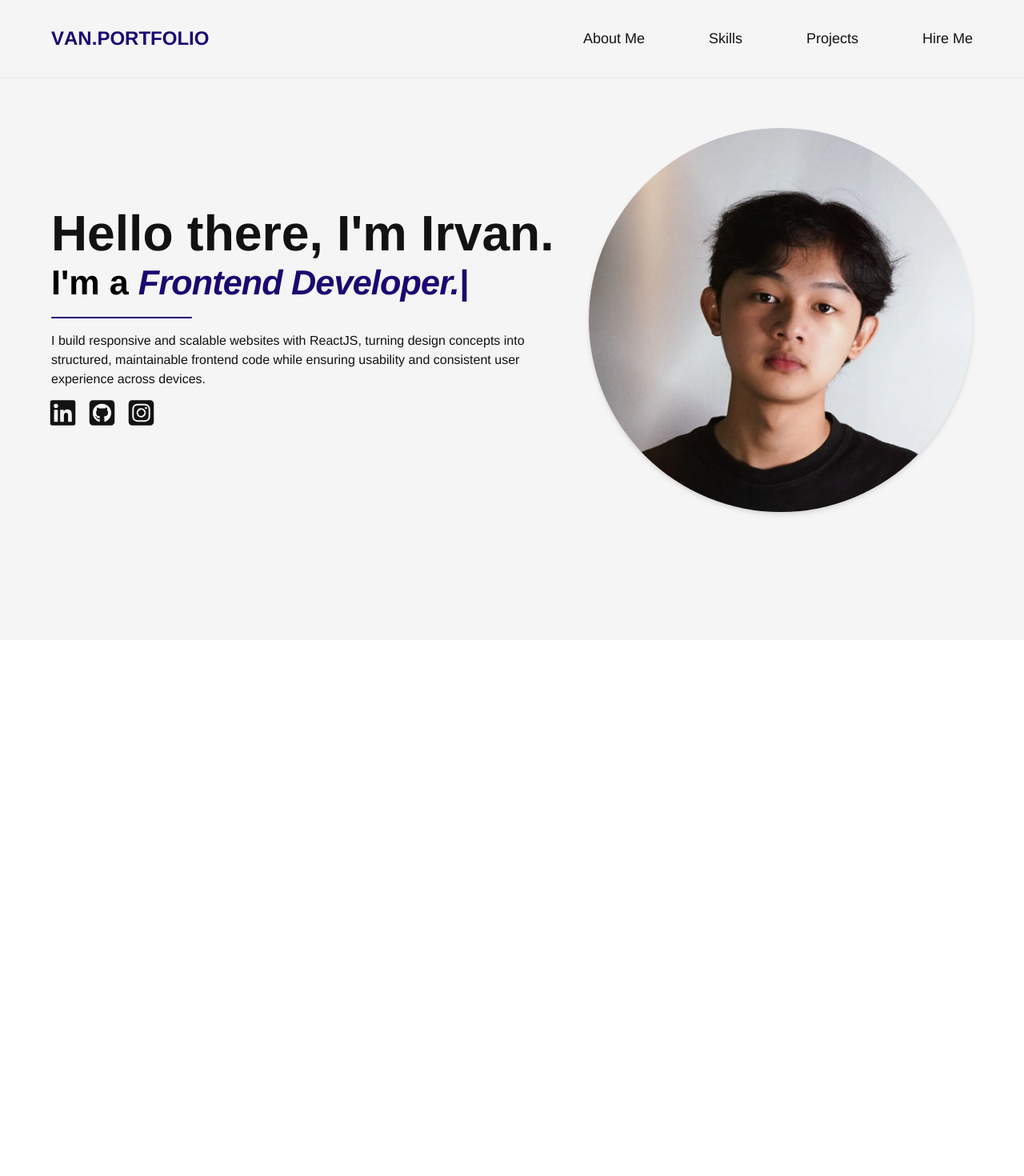
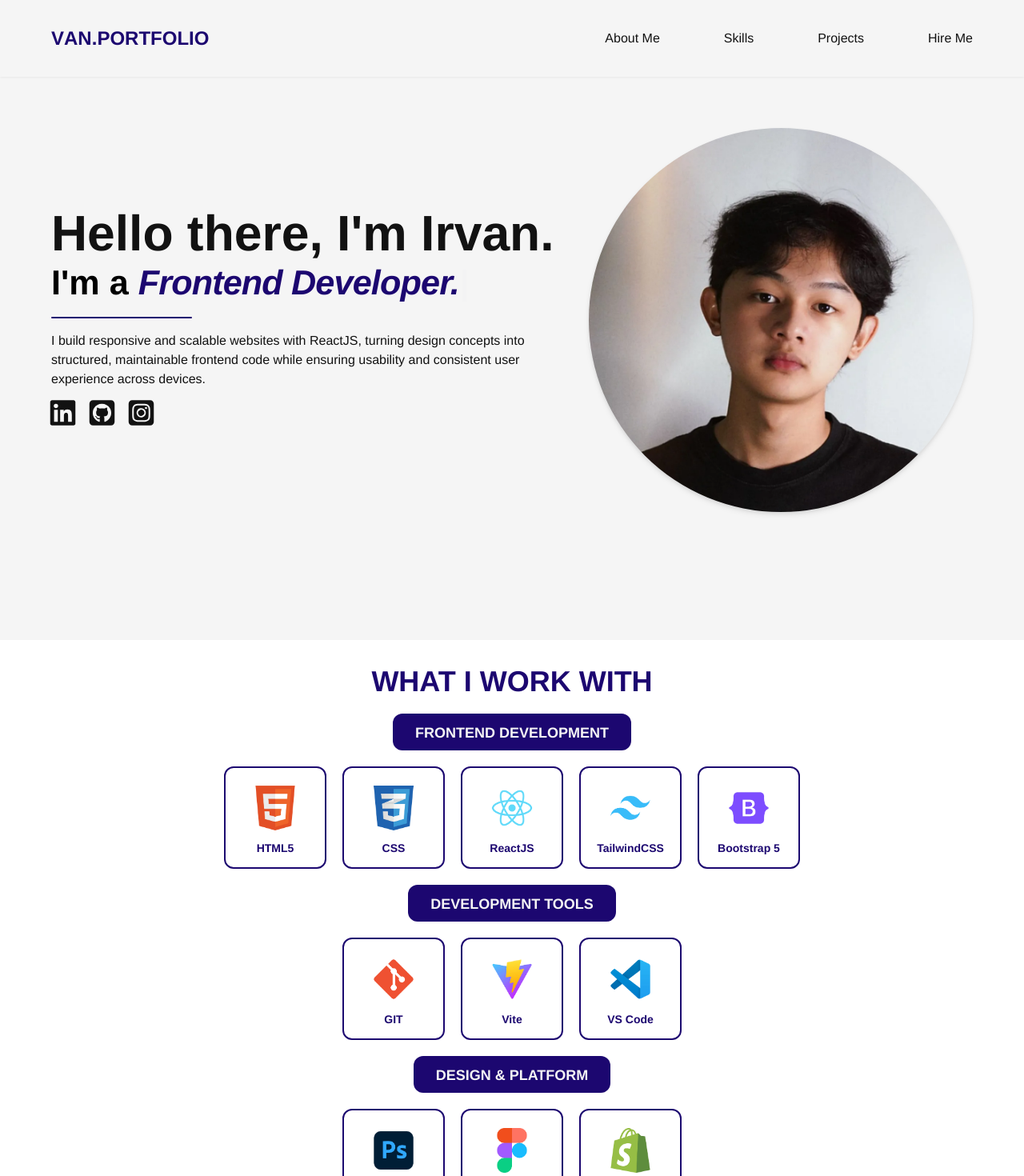
Before and after one commit to IrvanDevs/devs-portfolio, a React (Vite) app: page / in a window 1280 px wide. Shown: the top 1470 px of the page at 80% size. Before the commit the page ends 800 px from the top, so only its background shows below. Built offline with nearby package versions, Linux system fonts and the light colour scheme.

Commit message:
skill section

```diff
--- a/src/App.jsx
+++ b/src/App.jsx
@@ -1,11 +1,13 @@
-import AboutMe from "./sections/aboutMe"
-import Header from "./sections/header"
+import AboutMe from './sections/aboutMe'
+import Header from './sections/header'
+import Skills from './sections/Skills'
 
 function App() {
   return (
     <>
       <Header />
       <AboutMe />
+      <Skills />
     </>
   )
 }
--- /dev/null
+++ b/src/components/skill-box.jsx
@@ -0,0 +1,8 @@
+export default function SkillBox( {logo, skillTitle} ){
+    return(
+        <div className='w-[8rem] h-[8rem] aspect-square border-2 border-primary rounded-xl flex flex-col gap-3 items-center justify-center hover:scale-110 transition-all duration-300 '>
+            <img src={logo} alt={`${skillTitle}-logo`} className='w-[3.5rem] h-[3.5rem] object-contain mt-2 pointer-events-none' />
+            <p className='text-primary text-sm font-bold'>{skillTitle}</p>
+        </div>
+    )
+}
--- /dev/null
+++ b/src/components/skill-component.jsx
@@ -0,0 +1,30 @@
+// library
+import { BlurFade } from '@/components/ui/blur-fade';
+
+import SkillBox from './skill-box';
+
+export default function Skill({skillCategory, skillBox}){
+    return(
+        <div>
+            {/* skill section */}
+            <BlurFade direction='down' duration={0.8} delay={0.2} inView>
+                <div className='bg-primary py-2 px-7 rounded-xl w-fit mx-auto'>
+                    <p className='text-tertiary text-lg font-bold mt-0.5'>{skillCategory}</p>
+                </div>
+            </BlurFade>
+
+            {/* skill box */}
+            <div className='mt-5 flex gap-5 justify-center items-center'>
+                {skillBox.map((skill, index)=>(
+                    <BlurFade key={skill.skillTitle} duration={0.7} delay={0.2 + index * 0.2} direction='up' inView>
+                        <SkillBox
+                            key={skill.skillTitle}
+                            logo = {skill.logo}
+                            skillTitle = {skill.skillTitle}
+                        />
+                    </BlurFade>
+                ))}
+            </div>
+        </div>
+    )
+}
--- /dev/null
+++ b/src/data/HeaderData.jsx
@@ -0,0 +1,4 @@
+export const header = {
+    title: 'VAN.PORTFOLIO',
+    navList: ['About Me', 'Skills', 'Projects', 'Hire Me']
+};
--- /dev/null
+++ b/src/data/SkillsData.jsx
@@ -0,0 +1,49 @@
+// logo
+import html from '../assets/logo/html5.webp'
+import css from '../assets/logo/css.webp'
+import react from '../assets/logo/reactjs.webp'
+import tailwindcss from '../assets/logo/tailwindcss.webp'
+import bootstrap from '../assets/logo/bootstrap.webp'
+import git from '../assets/logo/git.webp'
+import vite from '../assets/logo/vite.webp'
+import vscode from '../assets/logo/vscode.webp'
+import photoshop from '../assets/logo/photoshop.webp'
+import figma from '../assets/logo/figma.webp'
+import shopify from '../assets/logo/shopify.webp'
+
+
+
+export const skills = {
+    title: 'WHAT I WORK WITH',
+    categories: [
+        // frontend development
+        {
+            skillCategory: 'FRONTEND DEVELOPMENT',
+            skillBox: [
+                { logo: html, skillTitle: 'HTML5' },
+                { logo: css, skillTitle: 'CSS' },
+                { logo: react, skillTitle: 'ReactJS' },
+                { logo: tailwindcss, skillTitle: 'TailwindCSS' },
+                { logo: bootstrap, skillTitle: 'Bootstrap 5' }
+            ]
+        },
+        // development tools
+        {
+            skillCategory: 'DEVELOPMENT TOOLS',
+            skillBox: [
+                { logo: git, skillTitle: 'GIT' },
+                { logo: vite, skillTitle: 'Vite' },
+                { logo: vscode, skillTitle: 'VS Code' },
+            ]
+        },
+        // design and platform
+        {
+            skillCategory: 'DESIGN & PLATFORM',
+            skillBox: [
+                { logo: photoshop, skillTitle: 'Photoshop' },
+                { logo: figma, skillTitle: 'Figma' },
+                { logo: shopify, skillTitle: 'Shopify' },
+            ]
+        },
+    ]
+};
--- a/src/sections/Header.jsx
+++ b/src/sections/Header.jsx
@@ -2,22 +2,22 @@
 import { TextAnimate } from '@/components/ui/text-animate';
 import { BlurFade } from '@/components/ui/blur-fade';
 
+// data
+import { header } from '../data/HeaderData';
+
 export default function Header(){
-    // navigation list
-    const navList = ['About Me', 'Skills', 'Projects', 'Hire Me']
-
     return(
         <div className='fixed w-full bg-tertiary z-10 px-10 py-8 drop-shadow-sm'>
             <div className='max-w-6xl mx-auto flex justify-between items-center'>
                 {/* headline */}
                 <TextAnimate animation='fadeIn' by='character' duration={0.5} once
-                className='font-bold text-2xl text-primary'>VAN.PORTFOLIO</TextAnimate>
+                className='font-bold text-2xl text-primary'>{header.title}</TextAnimate>
 
                 {/* link items */}
                 <nav>
-                    <ul className='flex space-x-20 text-lg'>
-                        {navList.map((list, index)=>(
-                            <BlurFade key={list} duration={0.7} delay={0.4 + index * 0.4} direction='right' inView>
+                    <ul className='flex space-x-20 text-md'>
+                        {header.navList.map((list, index)=>(
+                            <BlurFade key={list} duration={0.7} delay={0.2 + index * 0.2} direction='right' inView>
                                 <li className='text-secondary hover:text-primary transition-all duration-500'>
                                     <a href='#'>{list}</a>
                                 </li>
--- /dev/null
+++ b/src/sections/Skills.jsx
@@ -0,0 +1,31 @@
+// library
+import { BlurFade } from '@/components/ui/blur-fade';
+
+
+// data
+import Skill from '../components/skill-component';
+import { skills } from '../data/SkillsData';
+
+export default function Skills(){
+    return(
+        <div className='bg-white my-8 px-10'>
+            <div className='max-w-6xl mx-auto flex items-center justify-center flex-col'>
+                {/* headlines */}
+            <BlurFade direction='down' duration={0.8} delay={0.2} inView>
+                <p animation='fadeIn' by='character' duration={0.5} once
+                className='text-4xl font-bold text-primary'>{skills.title}</p>
+            </BlurFade>
+
+                <div className='mt-5 flex flex-col gap-5'>
+                    {skills.categories.map((category) => (
+                        <Skill
+                            key={category.skillCategory}
+                            skillCategory={category.skillCategory}
+                            skillBox={category.skillBox}
+                        />
+                    ))}
+                </div>
+            </div>
+        </div>
+    )
+}
```
